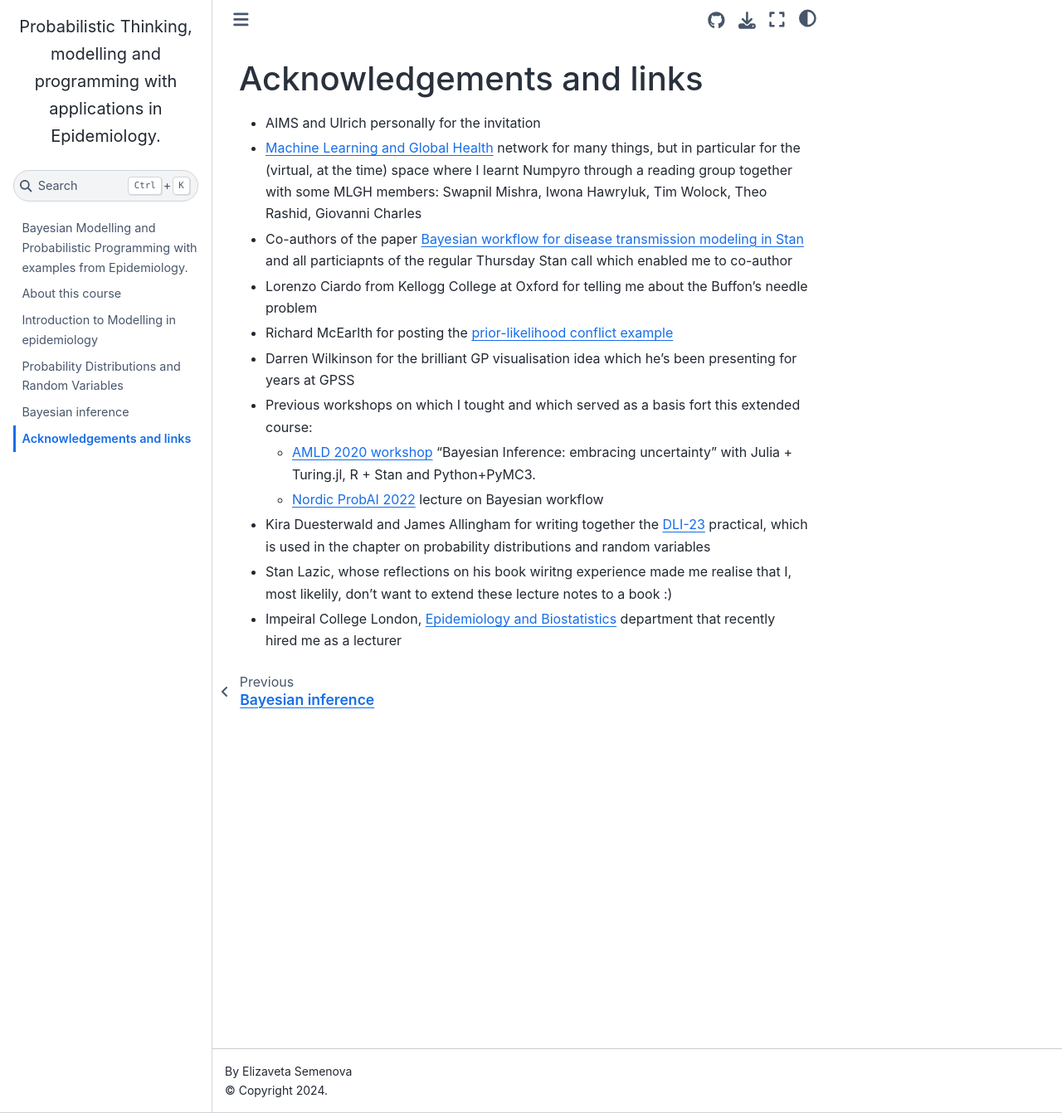
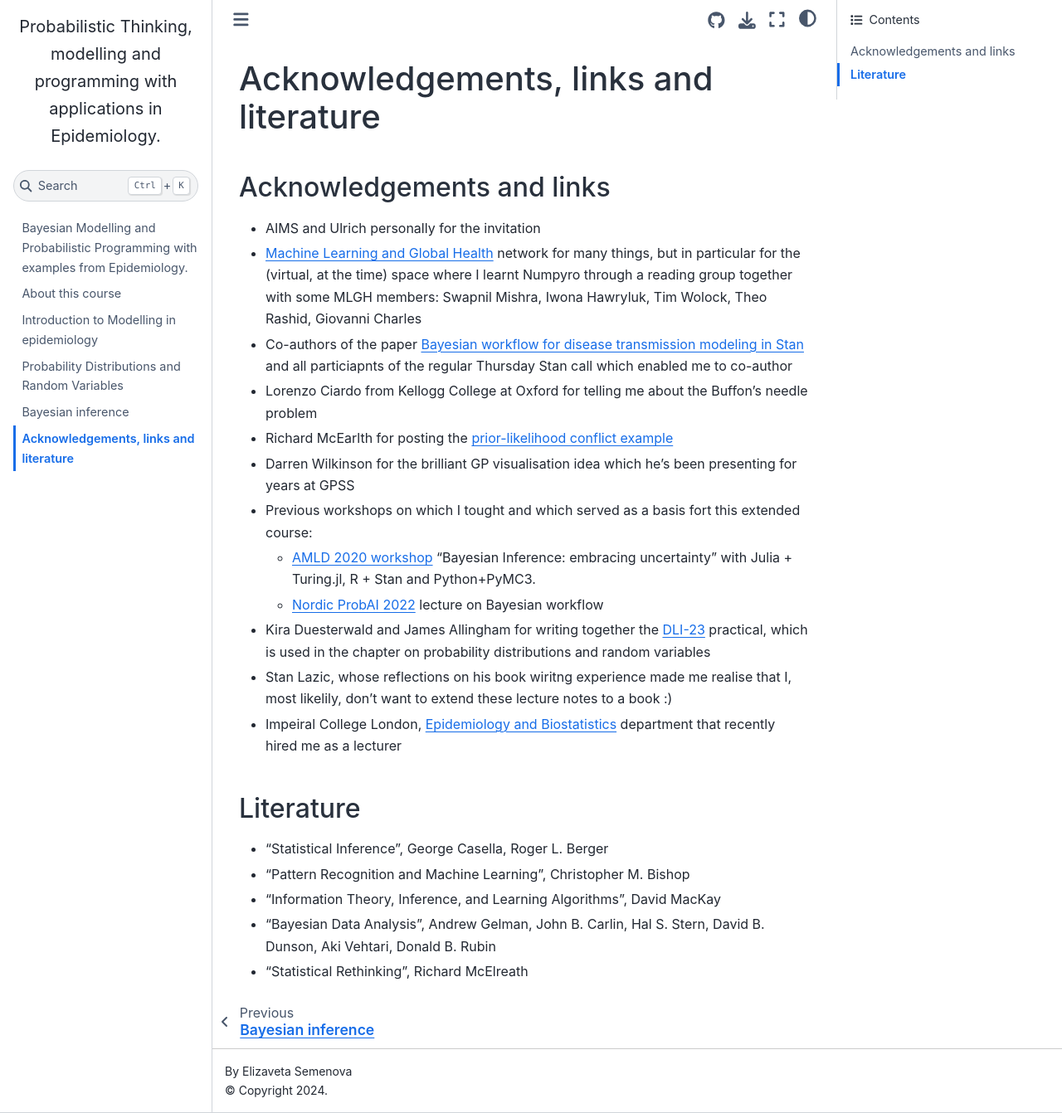
Before and after one commit to elizavetasemenova/prob-epi, a Jupyter Book: the page built from 999_acknowledgements.md, in a window 1280 px wide and 1342 px high. Shown: the whole window at 83% size. Built offline with Jupyter Book 1.0.4 settings and Sphinx 7.4.7 and the Sphinx Book theme 1.1.4, drawn with Linux system fonts in a browser that asks for light colours.

```diff
--- a/999_acknowledgements.md
+++ b/999_acknowledgements.md
@@ -1,5 +1,6 @@
-# Acknowledgements and links
+# Acknowledgements, links and literature
 
+## Acknowledgements and links
 - AIMS and Ulrich personally for the invitation
 - [Machine Learning and Global Health](mlgh.net/people) network for many things, but in  particular for the (virtual, at the time) space where I learnt Numpyro through a reading group together with some MLGH members: Swapnil Mishra, Iwona Hawryluk, Tim Wolock, Theo Rashid, Giovanni Charles
 - Co-authors of the paper [Bayesian workflow for disease transmission modeling in Stan](https://onlinelibrary.wiley.com/doi/abs/10.1002/sim.9164) and all particiapnts of the regular Thursday Stan call which enabled me to co-author
@@ -12,3 +13,11 @@
 - Kira Duesterwald and James Allingham for writing together the [DLI-23](https://github.com/deep-learning-indaba/indaba-pracs-2023) practical, which is used in the chapter on probability distributions and random variables
 - Stan Lazic, whose reflections on his book wiritng experience made me realise that I, most likelily, don't want to extend these lecture notes to a book :)
 - Impeiral College London, [Epidemiology and Biostatistics](https://www.imperial.ac.uk/school-public-health/epidemiology-and-biostatistics/) department that recently hired me as a lecturer
+
+
+## Literature
+- "Statistical Inference", George Casella, Roger L. Berger
+- "Pattern Recognition and Machine Learning", Christopher M. Bishop
+- "Information Theory, Inference, and Learning Algorithms", David MacKay
+- "Bayesian Data Analysis", Andrew Gelman, John B. Carlin, Hal S. Stern, David B. Dunson, Aki Vehtari, Donald B. Rubin
+- "Statistical Rethinking", Richard McElreath
```
Also changed, not shown: 04_probability_distributions.ipynb, 05_Bayesian_inference.ipynb.
